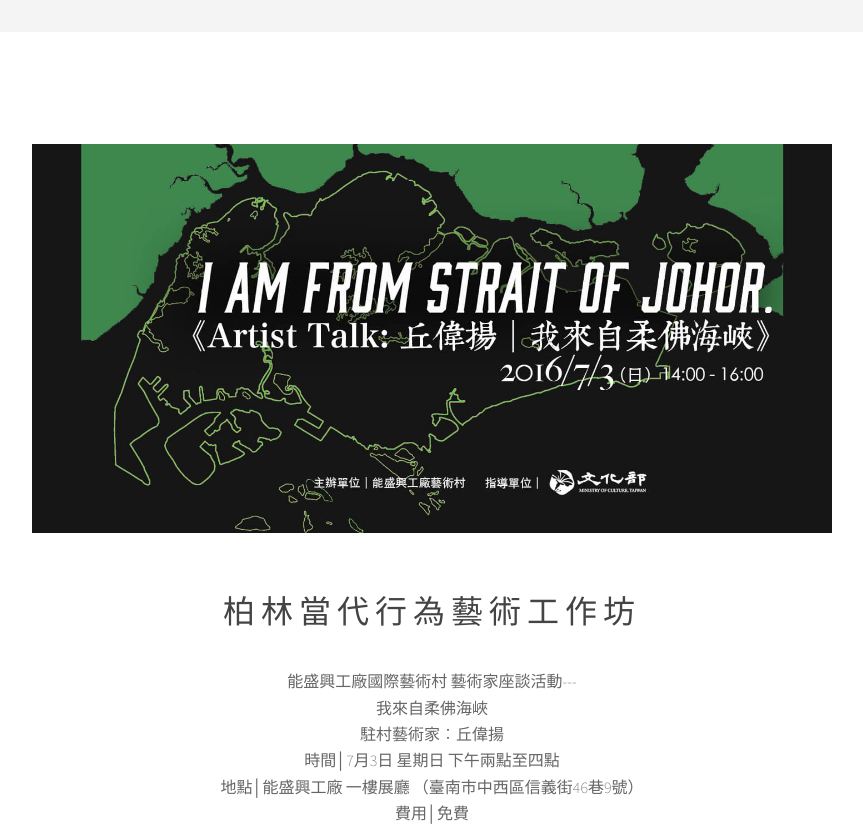
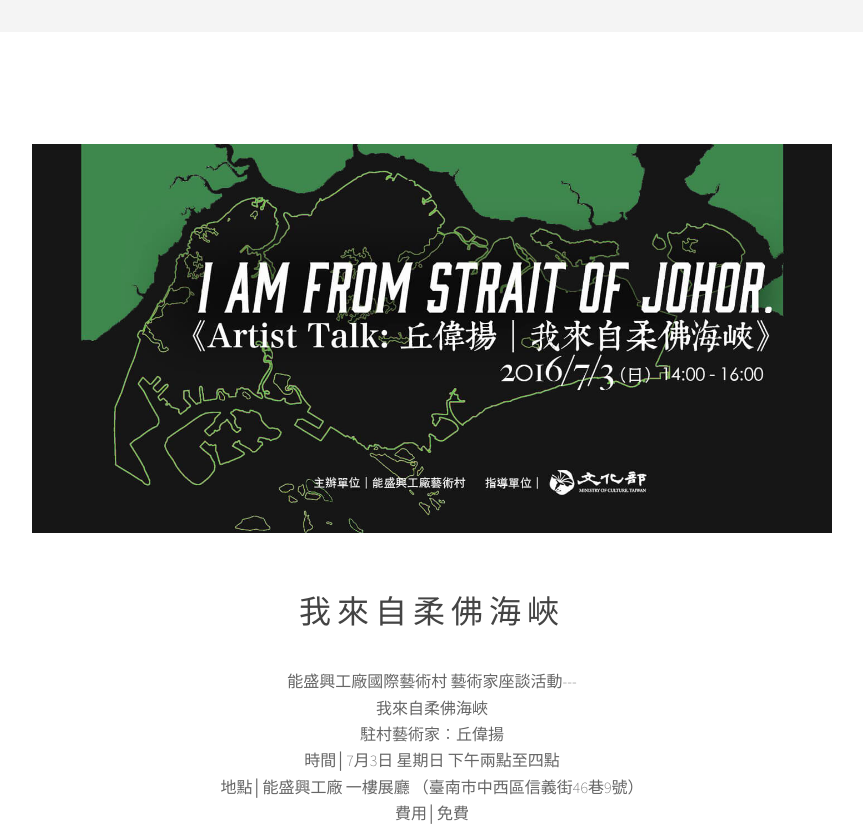
Before and after one commit to nfactoryairtw/nfactoryair, a plain HTML site: page eh-ev1.html in a window 1280 px wide. Shown: the top 830 px of the page, without its empty margins (208-1071 px from the left). Drawn offline with nearby package versions, Linux system fonts and the light colour scheme.

Commit message:
Update eh-ev1.html

```diff
--- a/eh-ev1.html
+++ b/eh-ev1.html
@@ -63,7 +63,7 @@ function MM_openBrWindow(theURL,winName,features) { //v2.0
 
 
 	  <section id="intro" class="main"><img src="images/eh-v1.jpg" width="1008" class="item"></p>
-	    <h1>柏林當代行為藝術工作坊</h1>
+	    <h1>我來自柔佛海峽</h1>
 		<p>能盛興工廠國際藝術村
 
 		  藝術家座談活動---<br>
```
